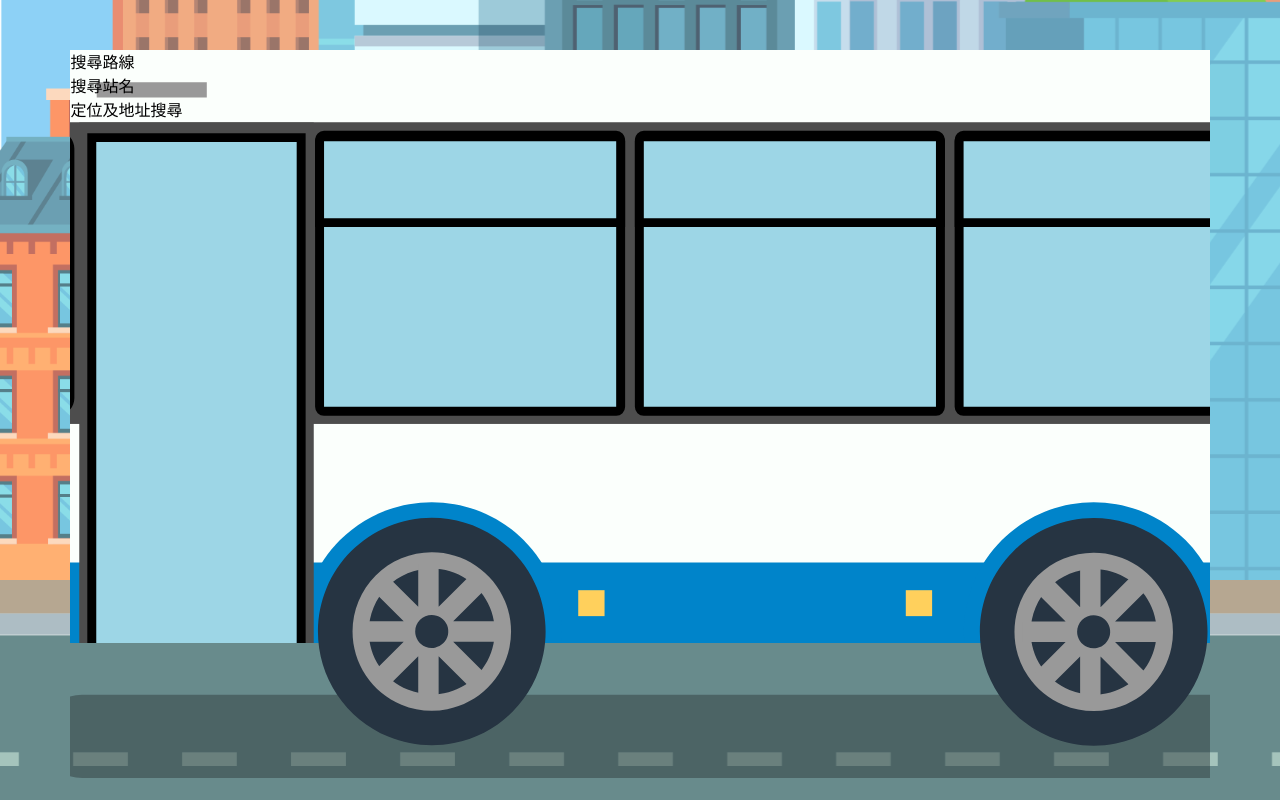
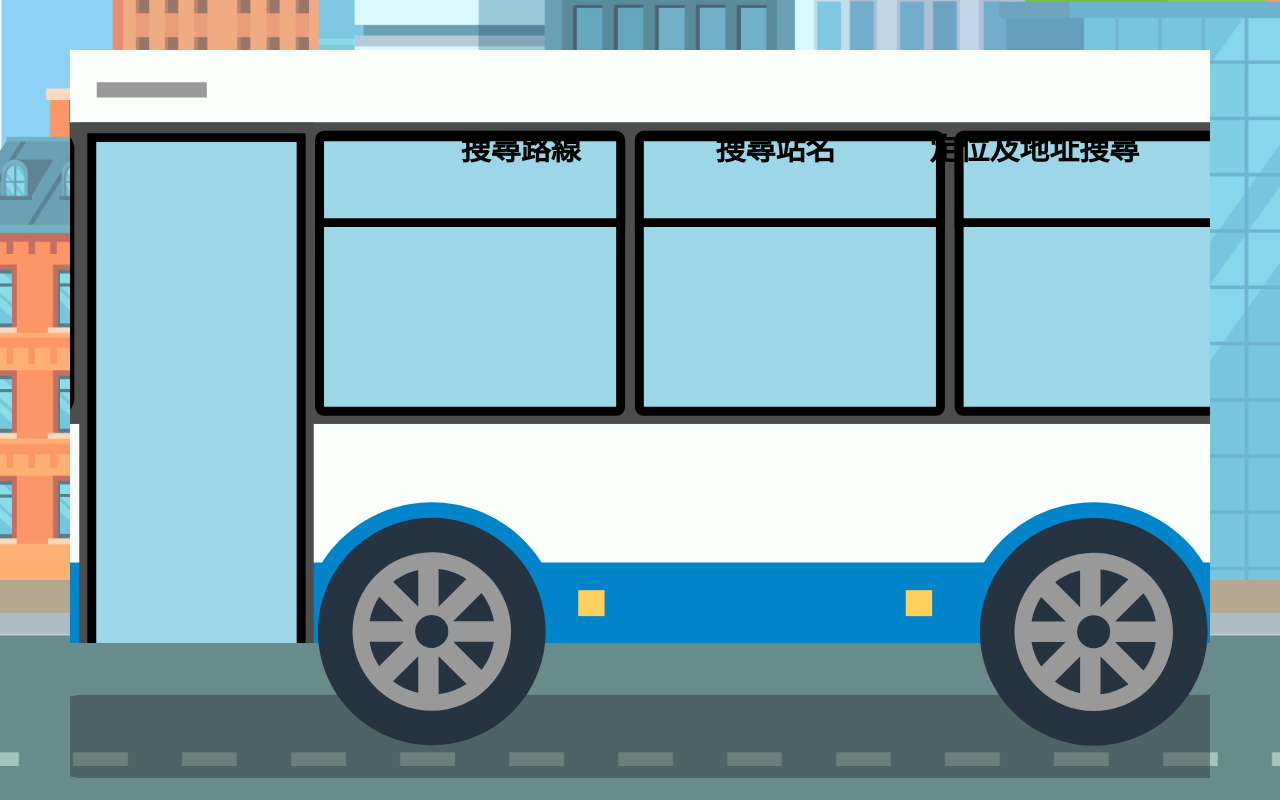
Before and after one commit to suochantsao/taiwan-bus-guide, a Vue app: page / in a window 1280 px wide. Built offline with nearby package versions, Linux system fonts and the light colour scheme.

Commit message:
設定搜索標題

```diff
--- a/src/views/Home.vue
+++ b/src/views/Home.vue
@@ -2,8 +2,8 @@
   <div class="home">
     <p>test</p>
     <div class="bus-section">
-      <h4>搜尋路線</h4>
-      <h4>搜尋站名</h4>
+      <h4 class="search-route">搜尋路線</h4>
+      <h4 class="search-station">搜尋站名</h4>
       <h4>定位及地址搜尋</h4>
     </div>
   </div>
@@ -26,13 +26,23 @@ export default {
     margin-bottom: 2%;
   }
   .bus-section {
+    display: flex;
     margin: 0 auto;
+    padding: 6% 0 0 30.5%;
     background-image: url("../assets/img/bus.svg");
     background-size: cover;
     background-repeat: no-repeat;
     height: 91vh;
     width: 89%;
     background-position: top;
+    font-weight: bold;
+    font-size: 30px;
+  }
+  .search-route {
+    margin-right: 18%;
+  }
+  .search-station {
+    margin-right: 12.5%;
   }
 }
 </style>
```
